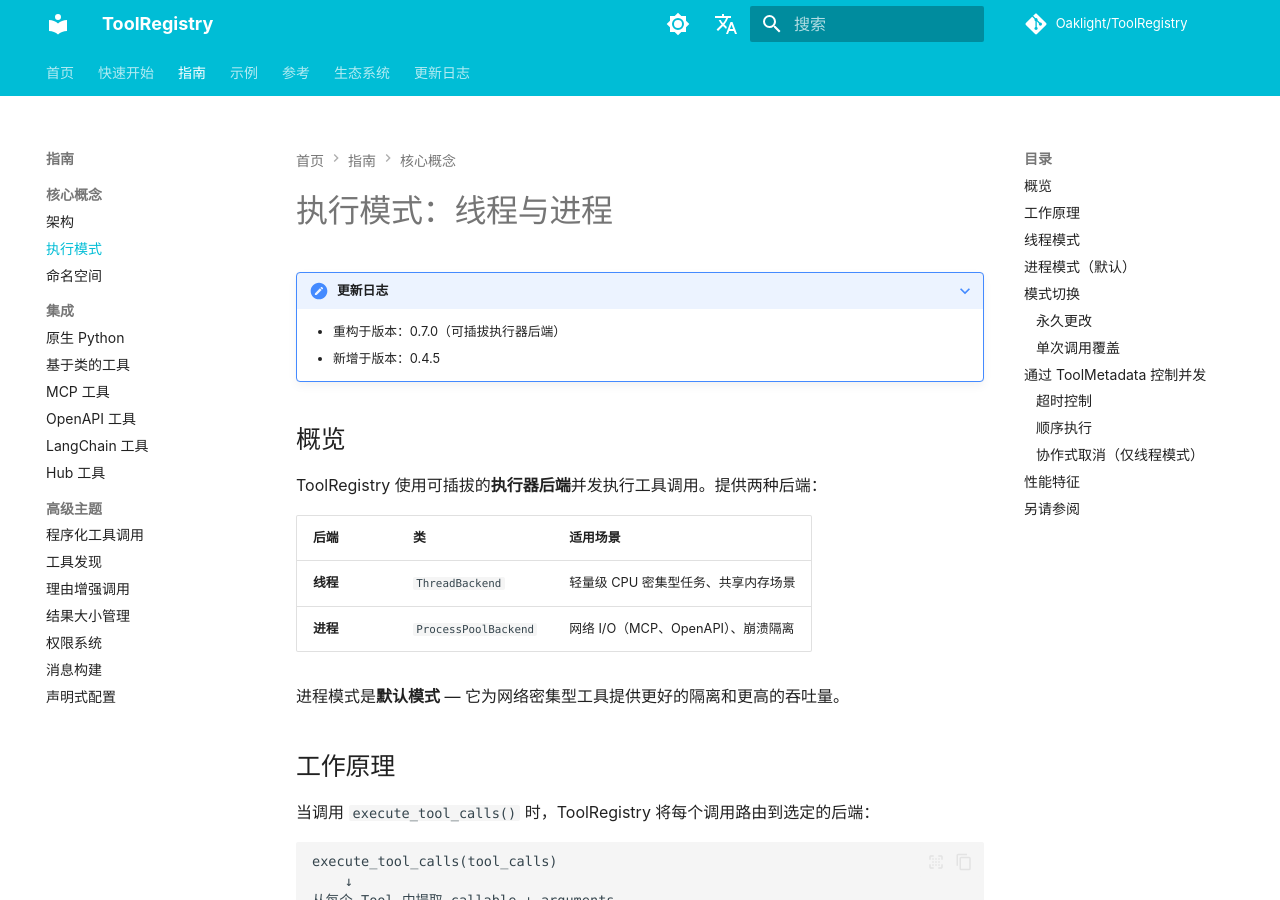
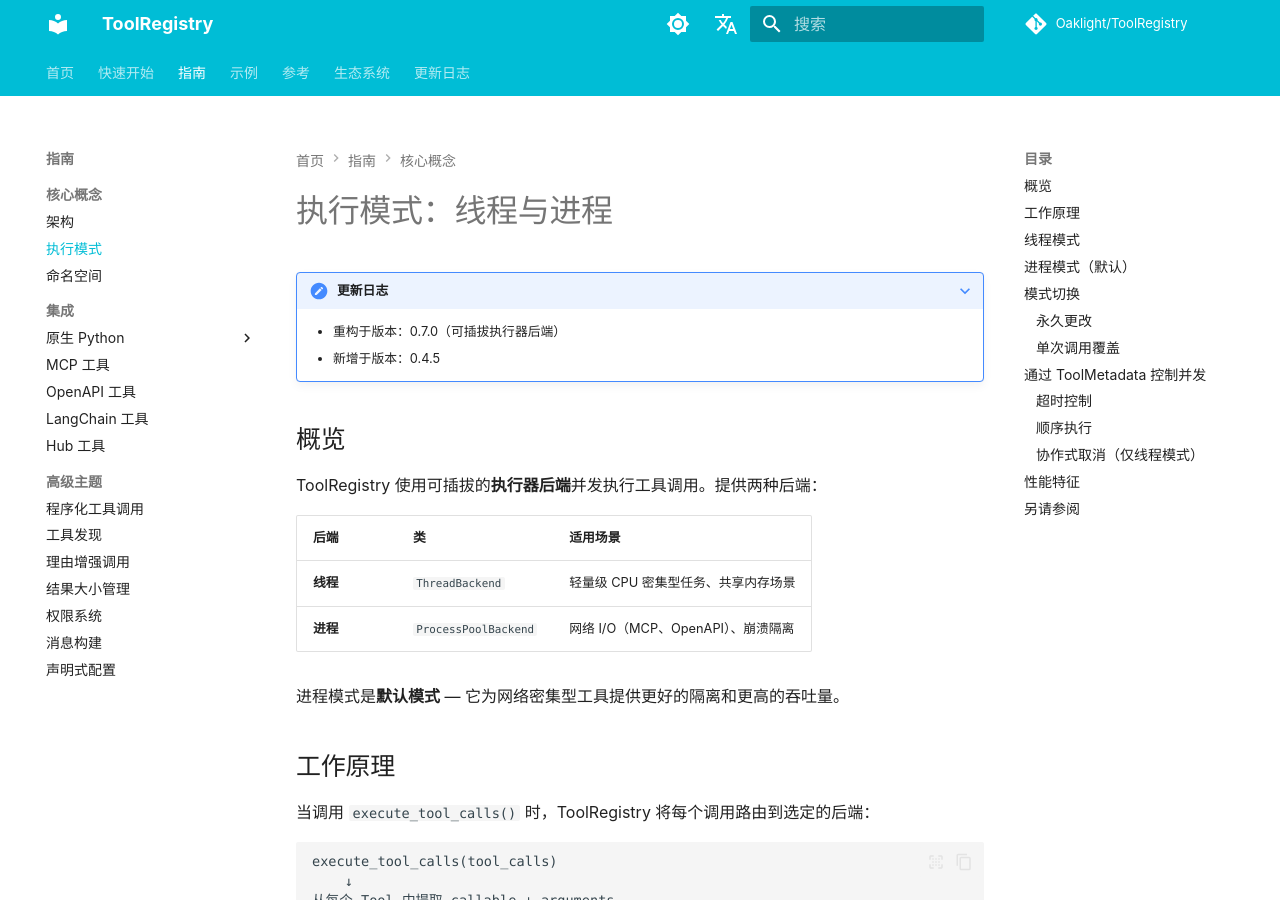
Before and after one commit to Oaklight/ToolRegistry, an MkDocs documentation site: the page built from docs/usage/concurrency_modes.md, in a window 1280 px wide and 900 px high. Built offline with MkDocs 1.6.1 and Material for MkDocs 9.7.7, drawn with Linux system fonts in a browser that asks for light colours; some web fonts are replaced; comment, search, counter and statistics services are not loaded.

```diff
--- a/mkdocs.yml
+++ b/mkdocs.yml
@@ -192,8 +192,9 @@ nav:
           - 执行模式: usage/concurrency_modes.md
           - 命名空间: usage/namespace.md
       - 集成:
-          - 原生 Python: usage/integrations/native.md
-          - 基于类的工具: usage/integrations/class.md
+          - 原生 Python:
+              - usage/integrations/native.md
+              - 基于类的工具: usage/integrations/class.md
           - MCP 工具: usage/integrations/mcp.md
           - OpenAPI 工具: usage/integrations/openapi.md
           - LangChain 工具: usage/integrations/langchain.md
```
